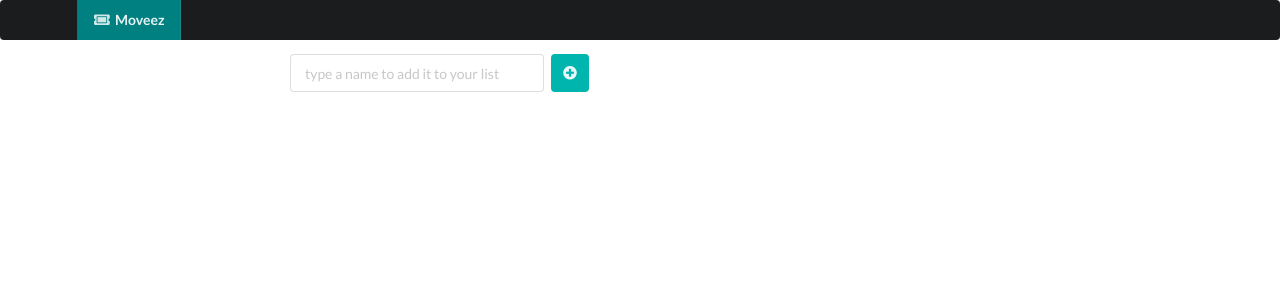
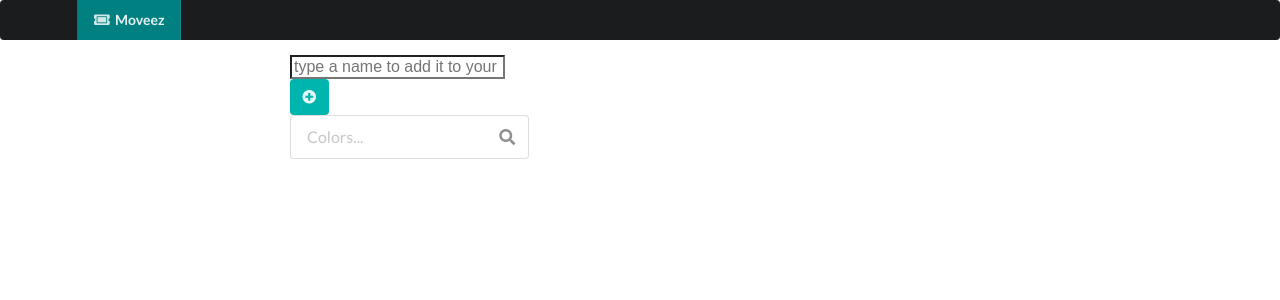
Before and after one commit to badewanne89/moveez, a Node server app: page /title in a window 1280 px wide. Shown: the top 300 px of the page. Run offline with Node 20, Linux system fonts and the light colour scheme; data that the repository does not hold is empty; some libraries are stand-ins or nearby versions.

Commit message:
for #37 adding Jenkins details also some unfinished business for #10 and #4

```diff
--- a/app/views/public/app.js
+++ b/app/views/public/app.js
@@ -39,9 +39,24 @@ function toggleSeenStatus(id, name, seen) {
         form.innerHTML = '<input name="title[seen]" value="false">'
     }
 
-    // the form must be in the document to submit it, but should be invisible
+    //the form must be in the document to submit it, but should be invisible
     form.hidden = true
     document.body.append(form)
 
     form.submit()
 }
+
+//suggestions when adding a new title
+$('.ui.search')
+  .search({
+    apiSettings: {
+      url: 'http://www.omdbapi.com/?t={query}&apikey=b50af808'
+    },
+    fields: {
+      results : 'items',
+      title   : 'name',
+      url     : 'html_url'
+    },
+    minCharacters : 3
+  })
+;
--- a/app/views/title/index.ejs
+++ b/app/views/title/index.ejs
@@ -3,14 +3,39 @@
 <div class="ui main text container">
     <div class="ui top attached">
 
-        <form class="ui form" action="/title" method="POST">
-            <div class="fields">
-                <div class="six wide field">
-                    <input type="text" placeholder="type a name to add it to your list" name="title[name]" required>
+        <div class="fields">
+            <div class="six wide field">
+                <input id="newTitle" type="text" placeholder="type a name to add it to your list" name="title[name]" required>
+            </div>
+            <button onclick="duplicateCheck()" class="ui icon teal button" data-tooltip="Add a new title" data-inverted=""><i class="add circle icon"></i></button>
+        </div>
+
+            <div class="ui search focus">
+                <div class="ui icon input">
+                    <input class="search" type="text" placeholder="Colors..." autocomplete="off">
+                    <i class="search icon"></i>
                 </div>
-                <button class="ui icon teal button" data-tooltip="Add a new title" data-inverted=""><i class="add circle icon"></i></button>
+                <p class="results"></p>
             </div>
-        </form>
+
+        <script>
+        	// Define API endpoints once globally
+        	$.fn.api.settings.api = {
+        	 	'search' : 'http://www.omdbapi.com/?s={value}&apikey=b50af808'
+        	};
+        	$('.search input')
+        	  .api({
+        		debug: true,
+        	    action: 'search',
+        		searchFullText: false,
+        	    stateContext: '.ui.input',
+        	    onSuccess: function(response) {
+                     $('.results').text(response.Search[0].Title)
+                     $('.results').show()
+                   },
+        	  })
+        	;
+        </script>
 
         <div class="ui list">
         <% titles.forEach(function(title){ %>
@@ -63,8 +88,24 @@
                     Nope, keep it!
                     <i class="close icon"></i>
                 </div>
-                <form id="deleteModalForm" class="ui form inline" method="POST" action="">
+                <form id="deleteModalForm" class="ui form inline" method="POST" action="/title">
                     <input type="submit" value="Delete" form="deleteModalForm" class="ui red button" id="deleteModalButton"></button>
+                </form>
+            </div>
+        </div>
+
+        <div class="ui modal" id="duplicateModal">
+            <i class="close icon"></i>
+            <div class="header">
+                You already have a similar movie in your list, do you still want to <b>add</b> "<span id="deleteModalName"></span>"?
+            </div>
+            <div class="actions">
+                <div class="ui black deny right labeled icon button">
+                    Nope, nevermind!
+                    <i class="close icon"></i>
+                </div>
+                <form id="duplicateModalForm" class="ui form inline" method="POST" action="title">
+                    <input type="submit" value="Add" form="duplicateModalForm" class="ui yellow button" id="duplicateModalButton"></button>
                 </form>
             </div>
         </div>
```
Also changed, not shown: README.md, 1 other file.
